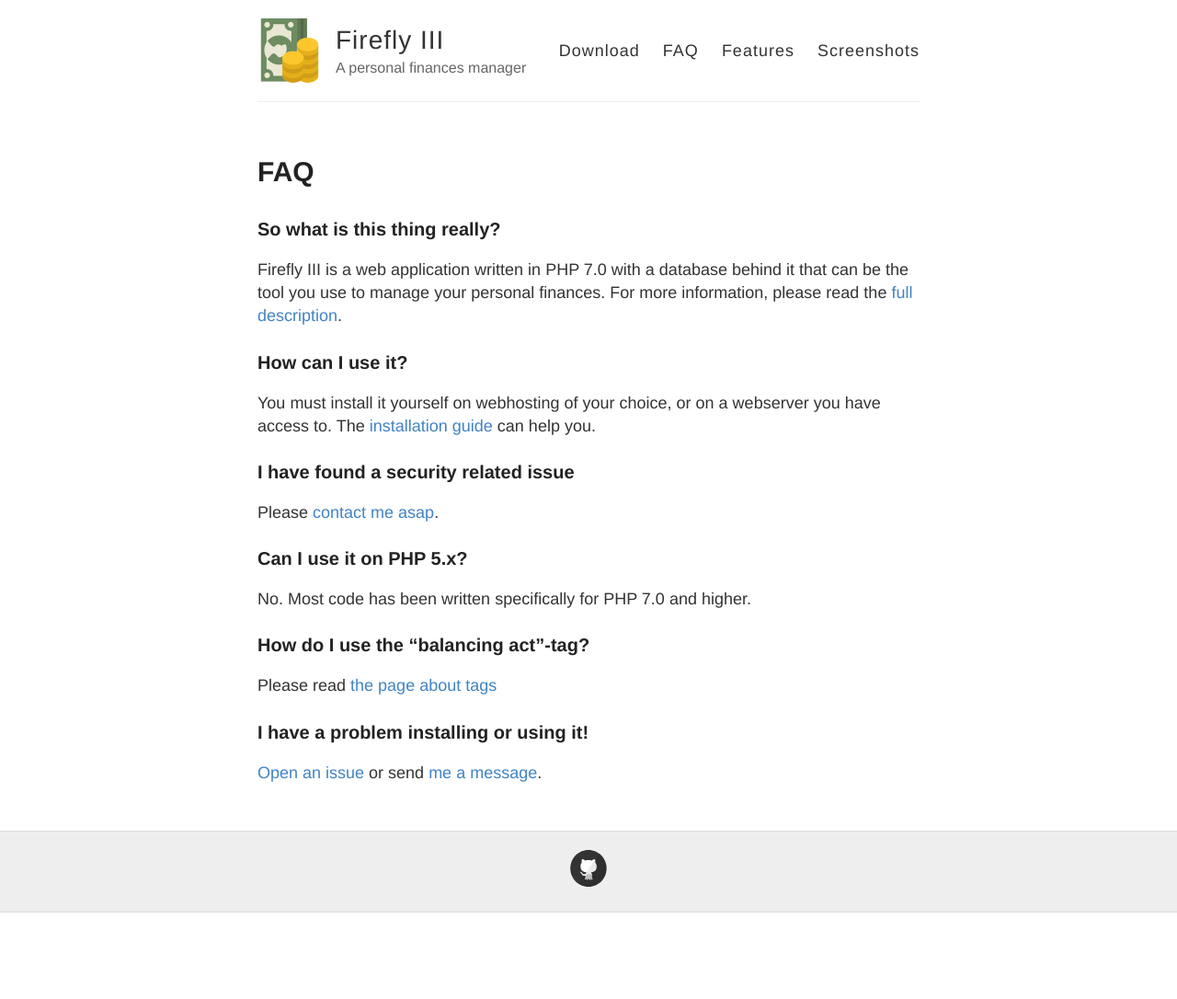
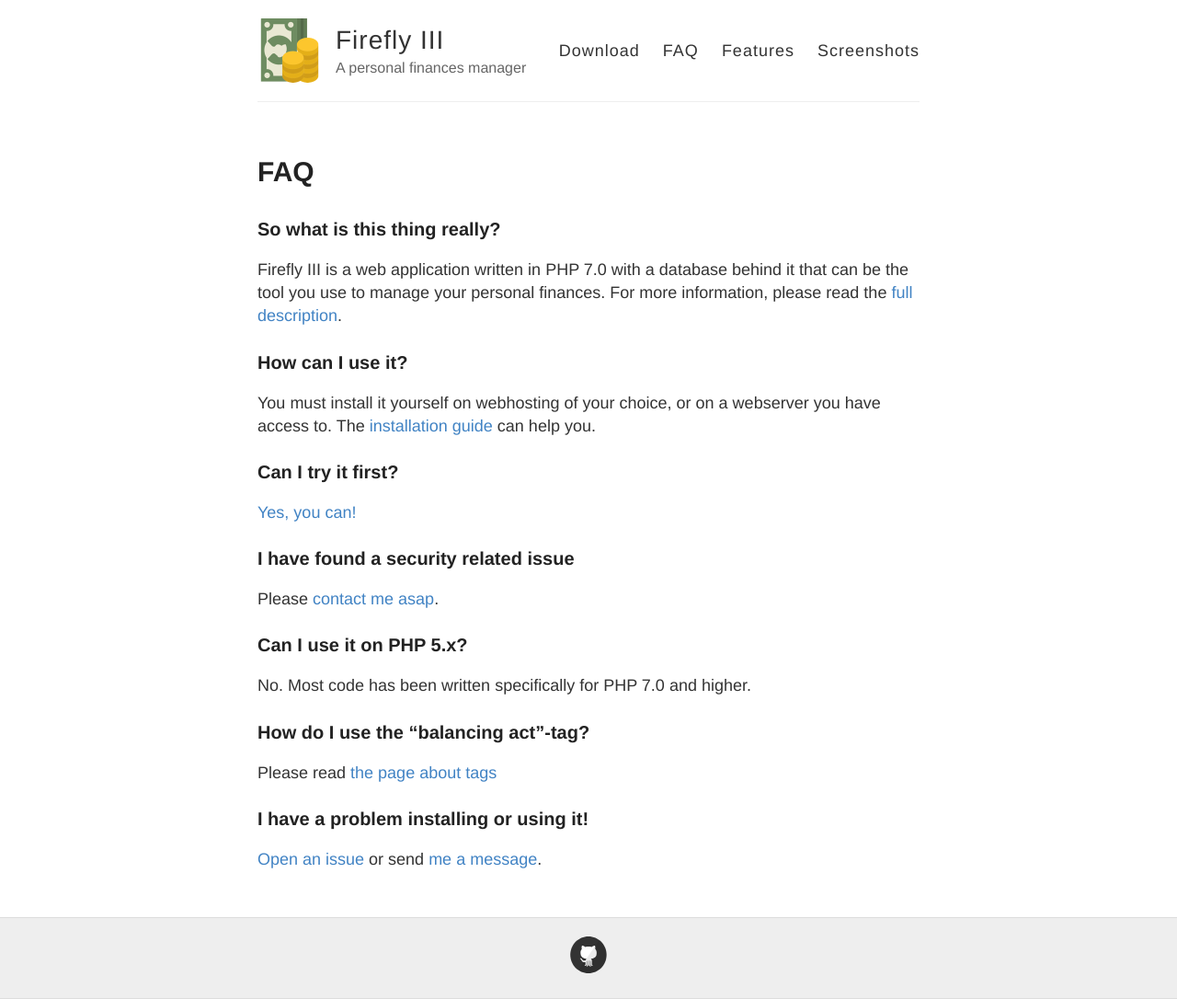
Before and after one commit to firefly-iii/firefly-iii.org, a Jekyll site: the page built from faq.md, in a window 1280 px wide. Shown: the whole page at 92% size. Built offline with Jekyll 4.4.1, drawn with Linux system fonts in a browser that asks for light colours; before the commit the page ends 992 px from its top, so only the background shows below that.

Commit message:
New FAQ question.

```diff
--- a/faq.md
+++ b/faq.md
@@ -12,6 +12,10 @@ Firefly III is a web application written in PHP 7.0 with a database behind it th
 ### How can I use it?
 
 You must install it yourself on webhosting of your choice, or on a webserver you have access to. The [installation guide](/installation-guide/) can help you.
+
+### Can I try it first?
+
+[Yes, you can!](https://firefly-iii.nder.be/)
 
 ### I have found a security related issue
 
```
